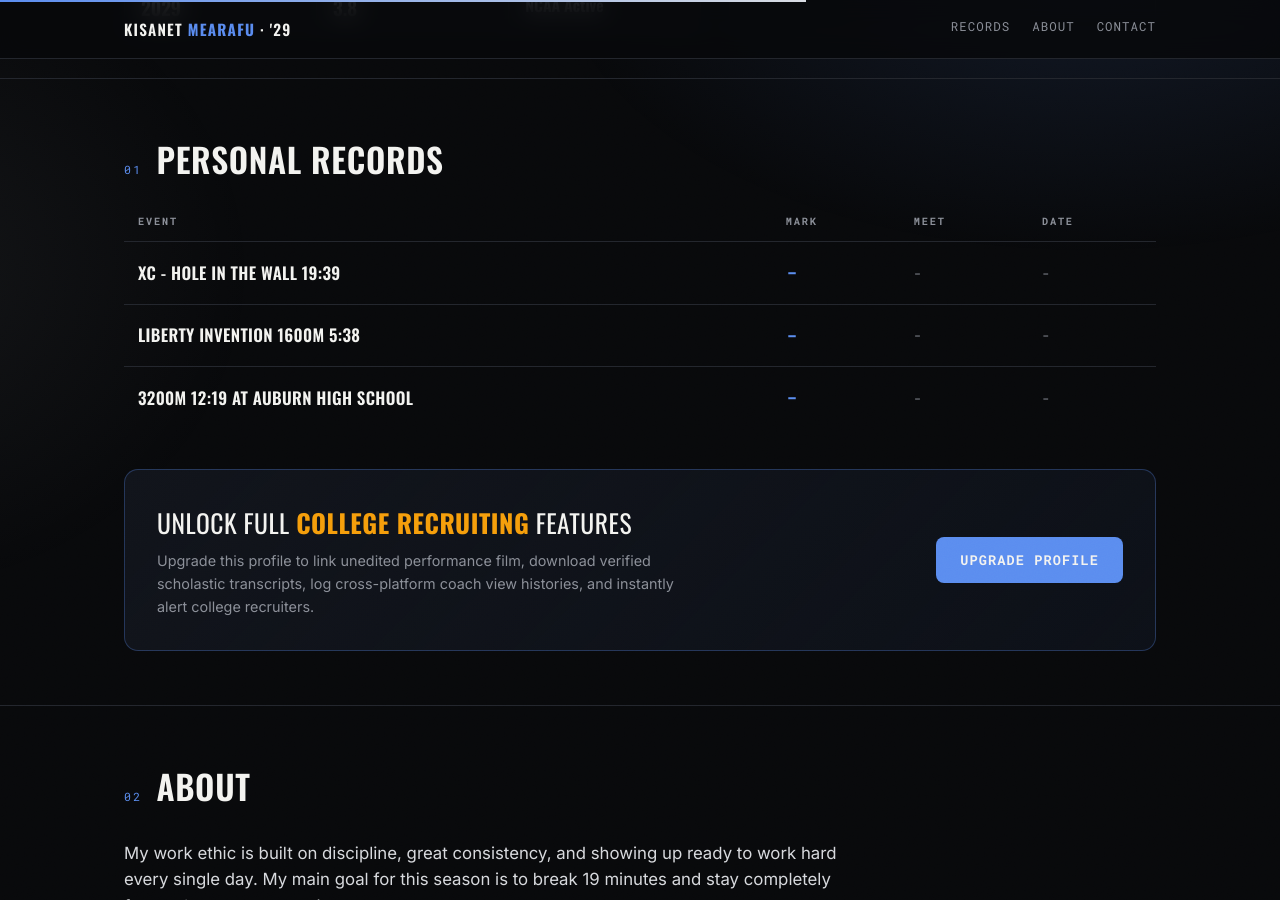
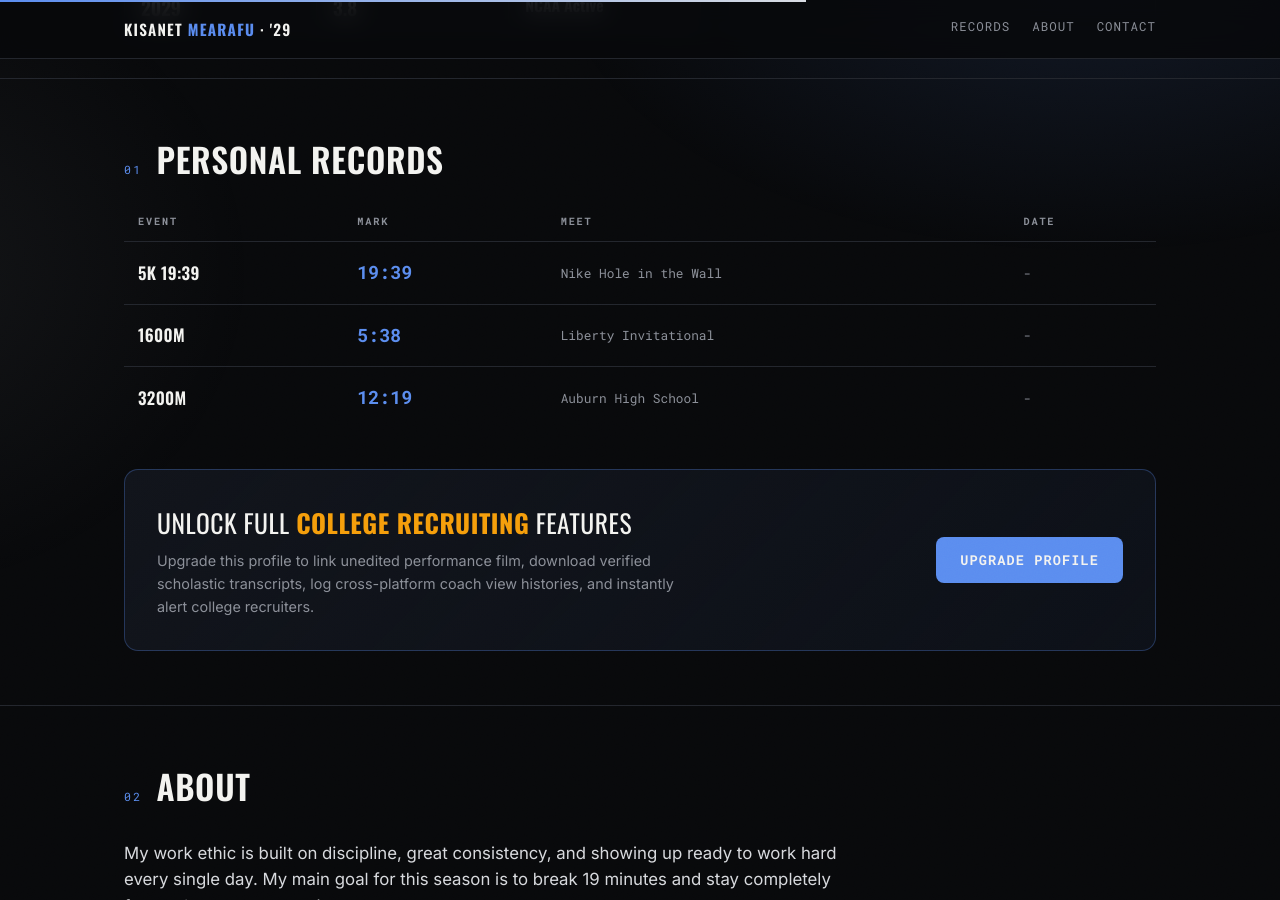
Before and after one commit to russellm18-ctrl/recruiting, a Jekyll site: the page built from kisanet-mearafu.md, in a window 1280 px wide and 900 px high, scrolled down 968 px. Built offline with Jekyll 4.4.1, drawn with Linux system fonts in a browser that asks for light colours.

Commit message:
Update personal records in kisanet-mearafu.md

```diff
--- a/kisanet-mearafu.md
+++ b/kisanet-mearafu.md
@@ -25,16 +25,16 @@ parent_email: "Luchyaabraha2@gmail.com"
 about_p1: "My work ethic is built on discipline, great consistency, and showing up ready to work hard every single day. My main goal for this season is to break 19 minutes and stay completely focused on my progression"
 about_p2: ''
 personal_records:
-  - event: "Xc - Hole in the wall 19:39"
-    mark: "-"
-    meet: "-"
+  - event: "5k 19:39"
+    mark: "19:39"
+    meet: "Nike Hole in the Wall"
     date: "-"
-  - event: "Liberty invention 1600m 5:38"
-    mark: "-"
-    meet: "-"
+  - event: "1600m"
+    mark: "5:38"
+    meet: "Liberty Invitational"
     date: "-"
-  - event: "3200m 12:19 at auburn high school"
-    mark: "-"
-    meet: "-"
+  - event: "3200m"
+    mark: "12:19"
+    meet: "Auburn High School"
     date: "-"
 ---
```
